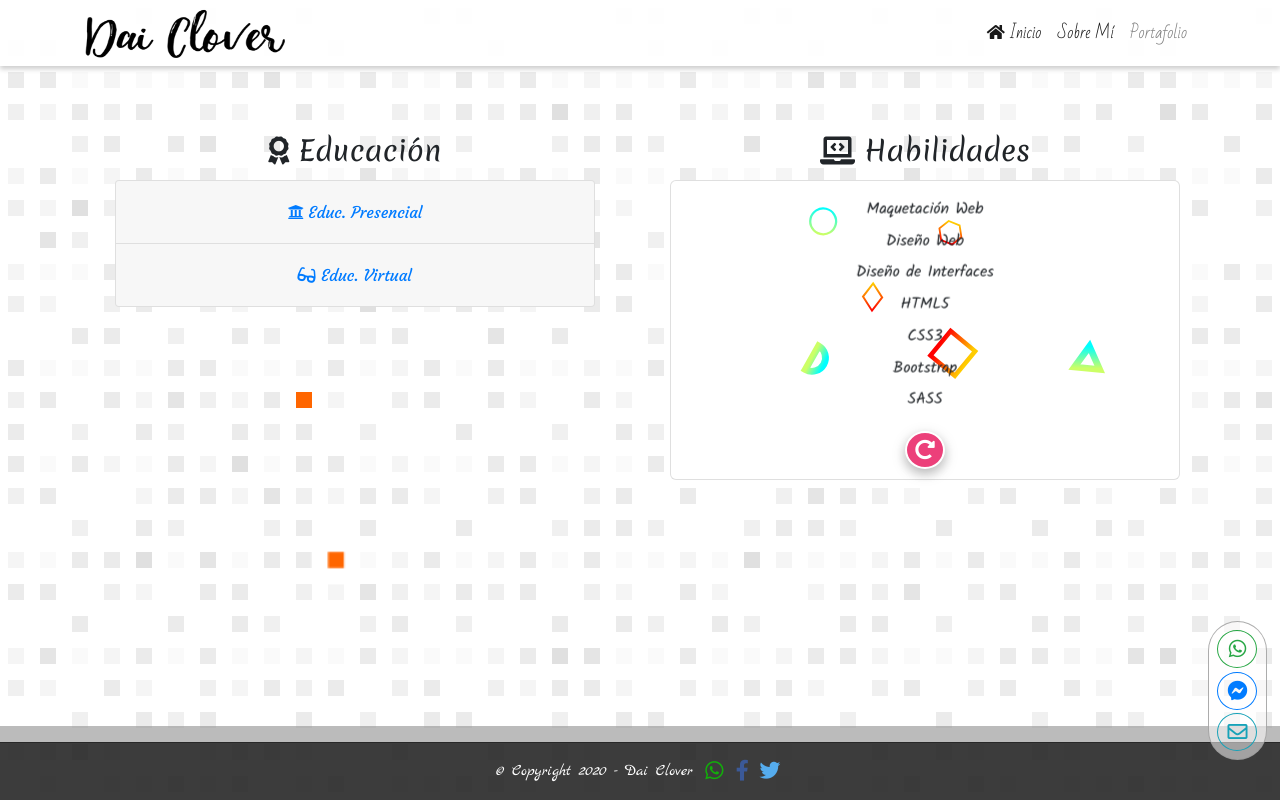
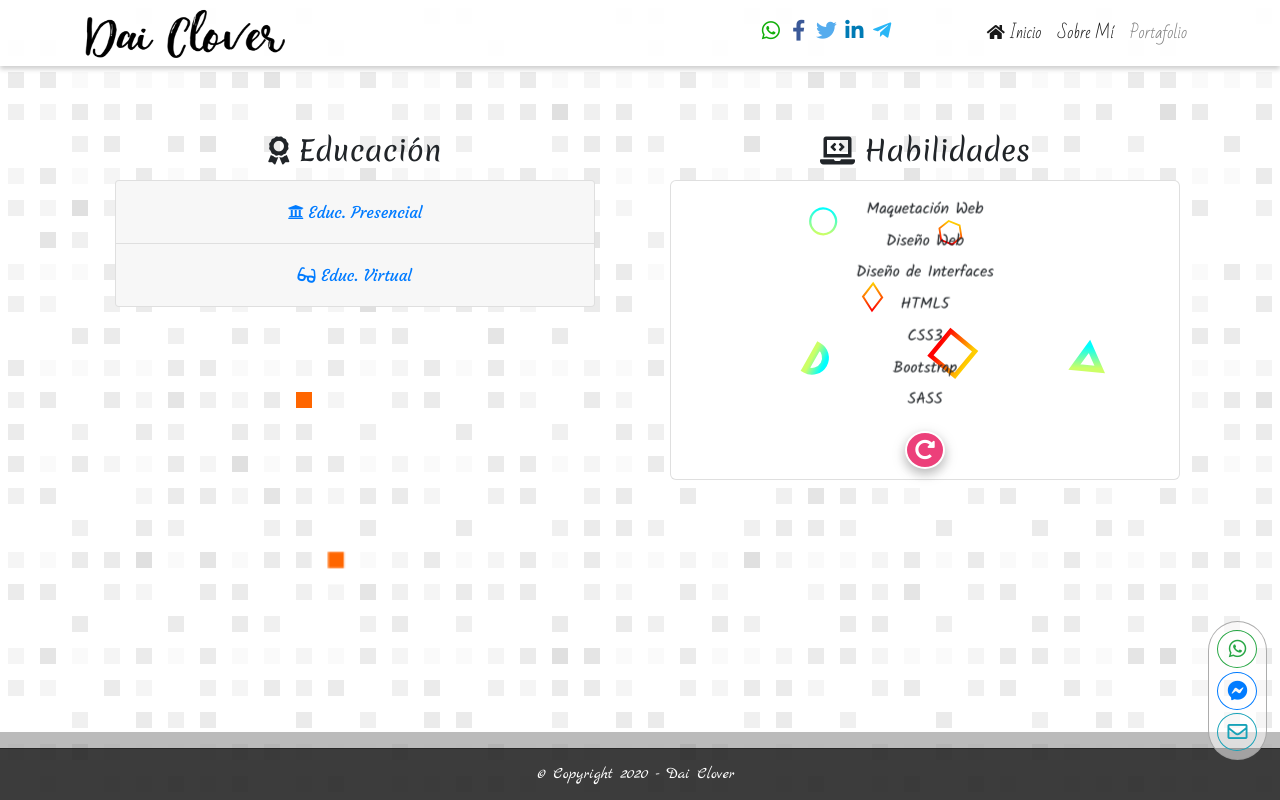
Before and after one commit to mhsantosp/dai_clover, a React (Create React App) app: page /dai_clover/Sobre-Mi in a window 1280 px wide. Built offline with nearby package versions, Linux system fonts and the light colour scheme; a web font is replaced by a local one.

Commit message:
Botones social media share.

```diff
--- a/public/index.html
+++ b/public/index.html
@@ -11,20 +11,19 @@
     <!-- Open Graph data: Linkedin, Whatsapp, Facebook, SMS Card data -->
     <meta property="og:type" content="website" />
     <meta name="title" property="og:title" content="Dai Clover" />
-    <meta name="description" property="og:description" content="Desarrolladora Front End: Maquetación, Diseño y Desarrollo web." />
+    <meta name="description" property="og:description" content="Desarrolladora Front End: Maquetación, Diseño y Desarrollo web. Te invito a ver mi portafolio, donde podrás observar y visitar algunos proyectos personales y otros en los que he participado." />
     <meta property="og:url" content="https://mhsantosp.github.io/dai_clover/" />
     <meta property="og:image:type" content="image/png" />
     <meta name="image" property="og:image" content="https://mhsantosp.github.io/dai_clover/daiclover.png" />
     <meta property="og:image:secure_url" content="https://mhsantosp.github.io/dai_clover/daiclover.png" />
-    <meta property="og:image:width" content="200" />
-    <meta property="og:image:height" content="200" />
+
 
     <!-- Twitter Card data -->
     <meta name="twitter:card" content="summary" />
     <meta name="twitter:site" content="@msantospineda_1" />
     <meta name="twitter:creator" content="@msantospineda_1" />
     <meta name="twitter:title" content="Dai Clover" />
-    <meta name="twitter:description" content="Desarrolladora Front End: Maquetación, Diseño y Desarrollo web." />
+    <meta name="twitter:description" content="Desarrolladora Front End: Maquetación, Diseño y Desarrollo web. Te invito a ver mi portafolio, donde podrás observar y visitar algunos proyectos personales y otros en los que he participado." />
     <meta name="twitter:image" content="https://mhsantosp.github.io/dai_clover/daiclover.png" />
 
 
--- a/src/App.scss
+++ b/src/App.scss
@@ -37,7 +37,7 @@ body {
       }
 
       main {
-        min-height: calc(100% - 144px);
+        min-height: calc(100% - 138px);
 
         section {
           .contentgral {
@@ -113,7 +113,7 @@ body {
       }
 
       footer {
-        height: 74px;
+        height: 68px;
         font-family: 'Marck Script', cursive;
       }
     }
--- a/src/components/footer/Footer.js
+++ b/src/components/footer/Footer.js
@@ -35,8 +35,14 @@ class Footer extends Component {
             <a className="facebook" href="https://facebook.com/sharer/sharer.php?u=https%3A%2F%2Fmhsantosp.github.io%2Fdai_clover" target="_blank" rel="nofollow noopener">
               <i className="fab fa-facebook-f"></i>
             </a>
-            <a className="twitter" href="https://twitter.com/intent/tweet/?text=url=https%3A%2F%2Fmhsantosp.github.io%2Fdai_clover%2F" target="_blank" rel="nofollow noopener">
+            <a className="twitter" href="https://twitter.com/intent/tweet/?text=https%3A%2F%2Fmhsantosp.github.io%2Fdai_clover%2F" target="_blank" rel="nofollow noopener">
               <i className="fab fa-twitter"></i>
+            </a>
+            <a className="linkedin" href="https://www.linkedin.com/shareArticle?mini=true&amp;url=https%3A%2F%2Fmhsantosp.github.io%2Fdai_clover%2F" target="_blank" rel="nofollow noopener">
+              <i className="fab fa-linkedin-in"></i>
+            </a>
+            <a className="telegram" href="https://telegram.me/share/url?text=https%3A%2F%2Fmhsantosp.github.io%2Fdai_clover%2F" target="_blank" rel="nofollow noopener">
+              <i className="fab fa-telegram-plane"></i>
             </a>
           </span>
         </h6>
--- a/src/components/footer/Footer.scss
+++ b/src/components/footer/Footer.scss
@@ -23,24 +23,9 @@ footer.footer {
         border-radius: 50%;
         width: 40px;
         height: auto;
-        // padding: 5px;
         margin: .2rem;
         display: flex;
         justify-content: center;
-      }
-
-      #facebook,
-      #e-mail {
-        //display: none;
-      }
-
-      &:hover {
-
-        #whatsapp,
-        #facebook,
-        #e-mail {
-          //display: block;
-        }
       }
     }
   }
@@ -57,19 +42,40 @@ footer.footer {
       display: flex;
       align-items: center;
 
-      span.autor {
-        // background-color: red;
-      }
-
       span.share-card {
         display: flex;
+        position: fixed;
+        z-index: 1035;
+
+        @media (max-width: 575.98px) {
+          top: 4.5rem;
+          right: 1rem;
+        }
+
+        @media (min-width: 576px) and (max-width: 767.98px) {
+          top: 1.3rem;
+          right: 12rem;
+        }
+
+        @media (min-width: 768px) and (max-width: 991.98px) {
+          top: 1.3rem;
+          right: 7rem;
+        }
+
+        @media (min-width: 992px) and (max-width: 1199.98px) {
+          top: 1.2em;
+          right: 19rem;
+        }
+
+        @media (min-width: 1200px) and (max-width: 1440px) {
+          top: 1.2em;
+          right: 24rem;
+        }
 
         a {
           padding: .1rem .3rem;
           width: 27.8px;
           height: 25px;
-          // margin-right: 3px;
-          // margin-left: 3px;
           display: flex;
           justify-content: center;
           align-items: center;
@@ -92,6 +98,14 @@ footer.footer {
 
             &.fa-twitter {
               color: $twitter;
+            }
+
+            &.fa-linkedin-in {
+              color: $linkedin;
+            }
+
+            &.fa-telegram-plane {
+              color: $telegram;
             }
           }
 
@@ -118,6 +132,22 @@ footer.footer {
               color: white;
             }
           }
+
+          &.linkedin:hover {
+            background-color: $linkedin;
+
+            i {
+              color: white;
+            }
+          }
+
+          &.telegram:hover {
+            background-color: $telegram;
+
+            i {
+              color: white;
+            }
+          }
         }
       }
     }
--- a/src/sass/partials/_Colours.scss
+++ b/src/sass/partials/_Colours.scss
@@ -3,5 +3,6 @@ $facebook: #3b5998;
 $twitter: #55acee;
 $linkedin: #007bb5;
 $whatsapp: #12af0a;
+$telegram: #29b6f6;
 $email: #0166ff;
 $github: #24292e;
```
